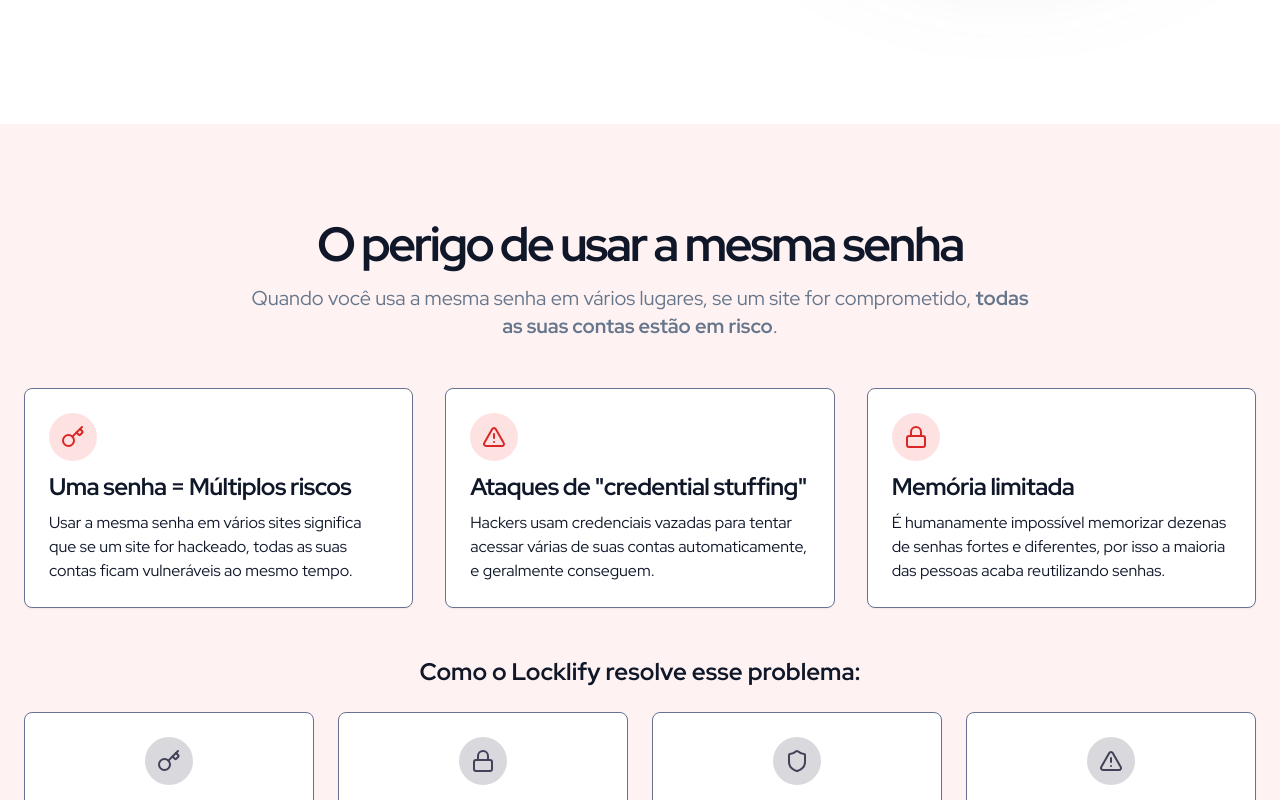
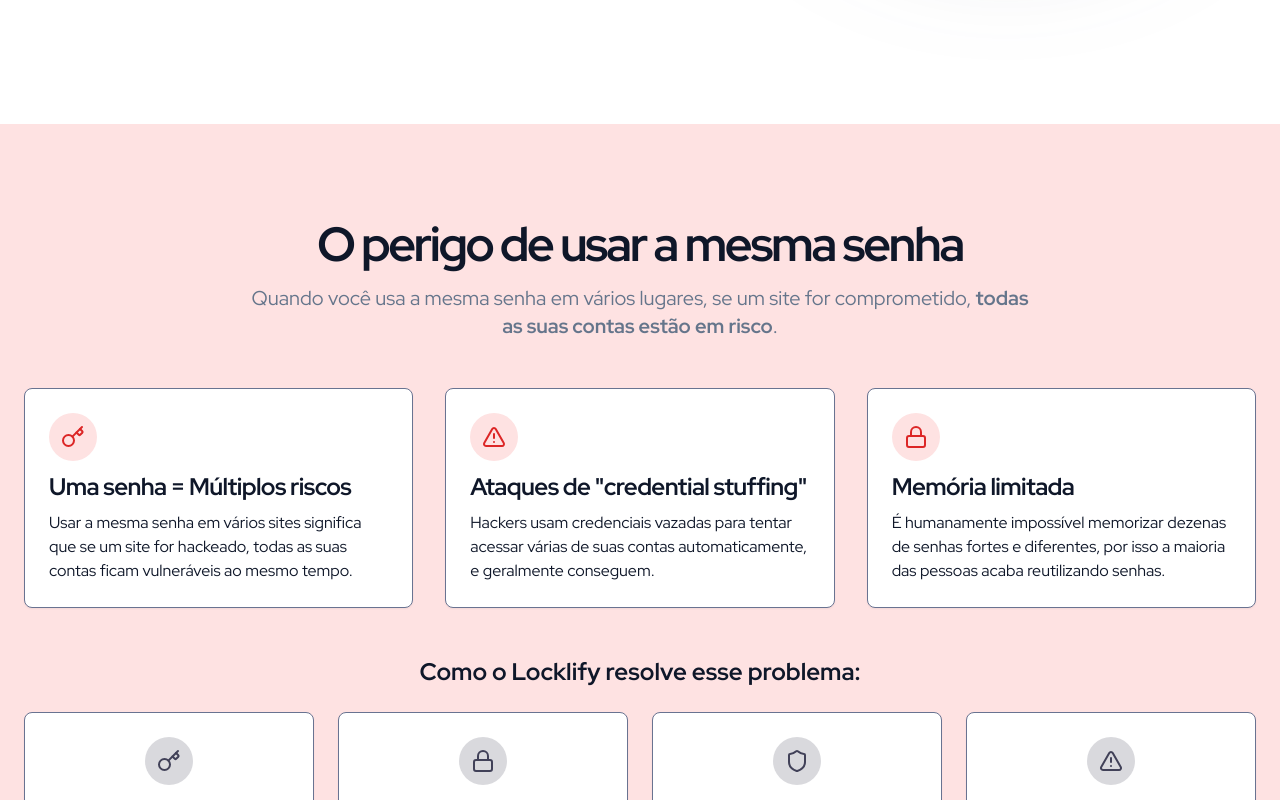
Before and after one commit to aluizio-n/locklify-front, a React (Vite) app: page /landing in a window 1280 px wide. Shown: the part 760-1560 px from the top of the page. Built offline with nearby package versions, Linux system fonts and the light colour scheme.

Commit message:
Fix: Change background color
Change the background color of the "Password Security Risk Section" to match the design.

```diff
--- a/src/pages/Landing.tsx
+++ b/src/pages/Landing.tsx
@@ -88,8 +88,8 @@ const Landing = () => {
         </div>
       </section>
 
-      {/* Password Security Risk Section - New Section */}
-      <section className="w-full py-12 md:py-24 bg-red-50">
+      {/* Password Security Risk Section */}
+      <section className="w-full py-12 md:py-24 bg-red-100">
         <div className="container px-4 md:px-6 mx-auto">
           <div className="text-center mb-12">
             <h2 className="text-3xl font-bold tracking-tighter sm:text-4xl md:text-5xl mb-4">
```
